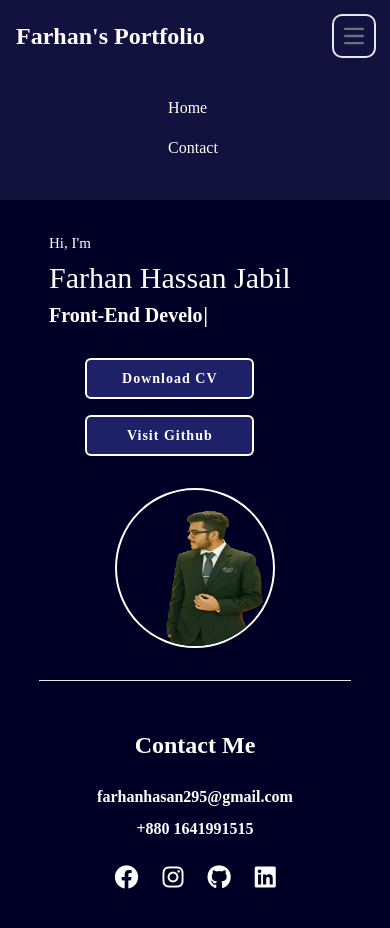
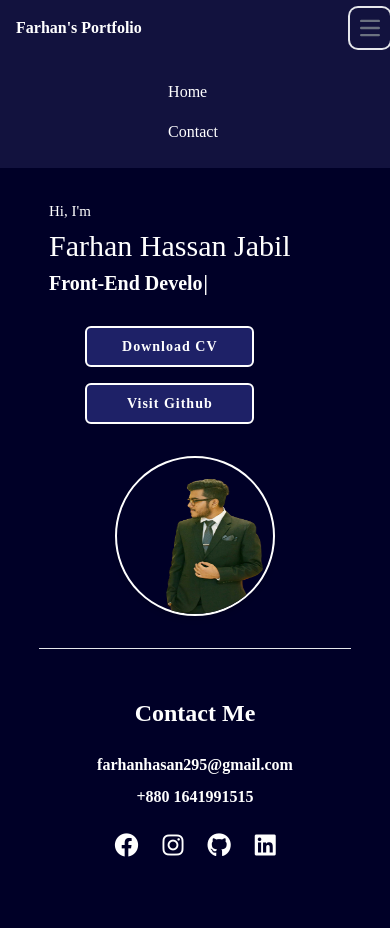
Before and after one commit to farhan-jabil/my-portfolio, a React (Create React App) app: page / in a window 390 px wide. Both pictures are taken after a click on the button "Toggle mobile menu". Shown: the top 928 px of the page. Built offline with nearby package versions, Linux system fonts and the light colour scheme.

Commit message:
Fix navbar for mobile toggle

```diff
--- a/src/components/Contact.js
+++ b/src/components/Contact.js
@@ -19,16 +19,16 @@ export default function Contact() {
               </a>
             </p>
             <div className="flex pt-3 justify-center items-center space-x-6">
-              <a href="https://facebook.com/farhan.jabill" target="_blank">
+              <a href="https://facebook.com/farhan.jabill" target="_blank" rel="noreferrer">
                 <i className="fa-brands fa-facebook text-2xl md:text-3xl"></i>
               </a>
-              <a href="https://instagram.com/farhan_jabil" target="_blank">
+              <a href="https://instagram.com/farhan_jabil" target="_blank" rel="noreferrer">
                 <i className="fa-brands fa-instagram text-2xl md:text-3xl"></i>
               </a>
-              <a href="https://github.com/farhan-jabil" target="_blank">
+              <a href="https://github.com/farhan-jabil" target="_blank" rel="noreferrer">
                 <i className="fa-brands fa-github text-2xl md:text-3xl"></i>
               </a>
-              <a href="https://www.linkedin.com/in/farhan-hasan-751066162" target="_blank">
+              <a href="https://www.linkedin.com/in/farhan-hasan-751066162" target="_blank" rel="noreferrer">
                 <i className="fa-brands fa-linkedin text-2xl md:text-3xl"></i>
               </a>
             </div>
--- a/src/components/Navbar.js
+++ b/src/components/Navbar.js
@@ -34,11 +34,15 @@ export default function Navbar() {
         isSticky
           ? "fixed top-0 left-0 right-0 bg-[#12123E] text-white border-gray-200 dark:bg-gray-900"
           : "bg-[#12123E] text-white border-gray-200 dark:bg-gray-900"
-      } ${isSticky ? "h-[70px]" : ""} transition-all duration-2000`}
+      } ${isSticky ? "p-1" : ""} transition-all duration-2000`}
+      style={{ zIndex: 1000 }} // Set a higher z-index value for the navbar
     >
-      <nav className="max-w-screen-xl flex flex-wrap items-center justify-between mx-auto p-4">
-        <a href="https://flowbite.com/" className="flex items-center">
-          <span className="self-center text-2xl font-semibold whitespace-nowrap dark:text-white">
+      <nav className="max-w-screen-xl flex flex-wrap items-center justify-between mx-auto lg:p-4">
+        <a
+          href="https://flowbite.com/"
+          className="flex items-center p-4 lg:p-0"
+        >
+          <span className="self-center lg:text-2xl font-semibold whitespace-nowrap dark:text-white">
             Farhan's Portfolio
           </span>
         </a>
@@ -66,13 +70,15 @@ export default function Navbar() {
         </button>
         <div
           className={`${
-            isMobileMenuOpen ? "block md:hidden" : "hidden"
+            isMobileMenuOpen
+              ? "block md:hidden bg-[#12123E]" // Set background color for the mobile menu block when it's open
+              : "hidden"
           } w-full md:block md:w-auto`}
           id="navbar-default"
         >
           {/* Mobile menu content */}
           <div className="flex flex-col justify-center items-center">
-            <ul className="font-medium flex flex-col p-4 md:p-0 mt-4 rounded-lg md:flex-row md:space-x-8 md:mt-0 md:border-0 dark:border-gray-700">
+            <ul className="font-medium flex flex-col p-0 md:p-0 py-4 rounded-lg md:flex-row md:space-x-8 md:mt-0 md:border-0 dark:border-gray-700">
               <li>
                 <Link
                   to="hero"
```
Also changed, not shown: src/App.js (+1 -6 lines).
